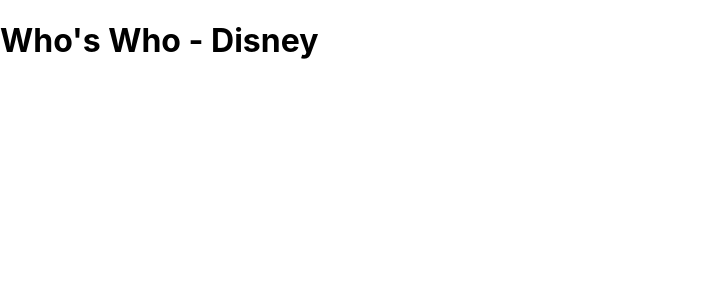
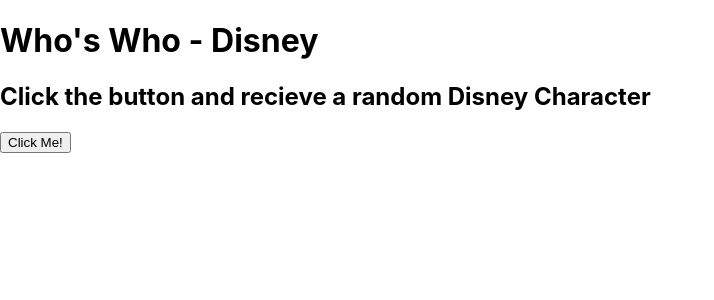
Before and after one commit to CordiiT14/w7_wkend_hw_whos_who_disney, a React (Create React App) app: page / in a window 1280 px wide. Shown: the top 300 px of the page, without its empty margins (0-714 px from the left). Built offline with nearby package versions, Linux system fonts and the light colour scheme; no server answers.

Commit message:
randomizer sets character state

```diff
--- /dev/null
+++ b/src/component/Randomizer.js
@@ -0,0 +1,17 @@
+import React from 'react';
+
+const Randomizer = ({getCharacter})=> {
+
+    const handleClick = () => {
+        return getCharacter();
+    }
+
+    return(
+        <div>
+            <h2>Click the button and recieve a random Disney Character</h2>
+            <button onClick={handleClick}>Click Me!</button>
+        </div>
+    )
+}
+
+export default Randomizer;
--- a/src/container/WhosWhoContainer.js
+++ b/src/container/WhosWhoContainer.js
@@ -1,23 +1,36 @@
 import React, {useState, useEffect} from 'react';
+import Randomizer from '../component/Randomizer';
 
 const WhosWhoContainer = () => {
-    const [character, setCharacters] = useState("");
+    const [character, setCharacter] = useState("");
 
-    useEffect(() => {
+    // useEffect(() => {
+    //     getCharacter();
+    // }, []);
+
+    const getCharacter = () => {
         const id = randomIdGenerator()
-        getCharacterData(id);
-    }, []);
-
-    const getCharacterData = (id) => {
-
         fetch(`https://api.disneyapi.dev/characters/${id}`)
         .then(data => data.json())
-        .then(result => setCharacters(result))
+        .then(result => setCharacter(result))
     };
 
     const randomIdGenerator = () => {
         return (Math.floor(Math.random()* 7439))
     }
+
+
+    return(
+        <div>
+            <h1>Who's Who - Disney</h1>
+            <Randomizer getCharacter={getCharacter} />
+        </div>
+    );
+};
+
+export default WhosWhoContainer;
+
+
 
     // async function getCharacterData() {
     //     const allData = [];
@@ -33,13 +46,3 @@
 
     //     return setAllCharacters(allData);
     // }
-
-
-    return(
-        <div>
-            <h1>Who's Who - Disney</h1>
-        </div>
-    );
-};
-
-export default WhosWhoContainer;
```
